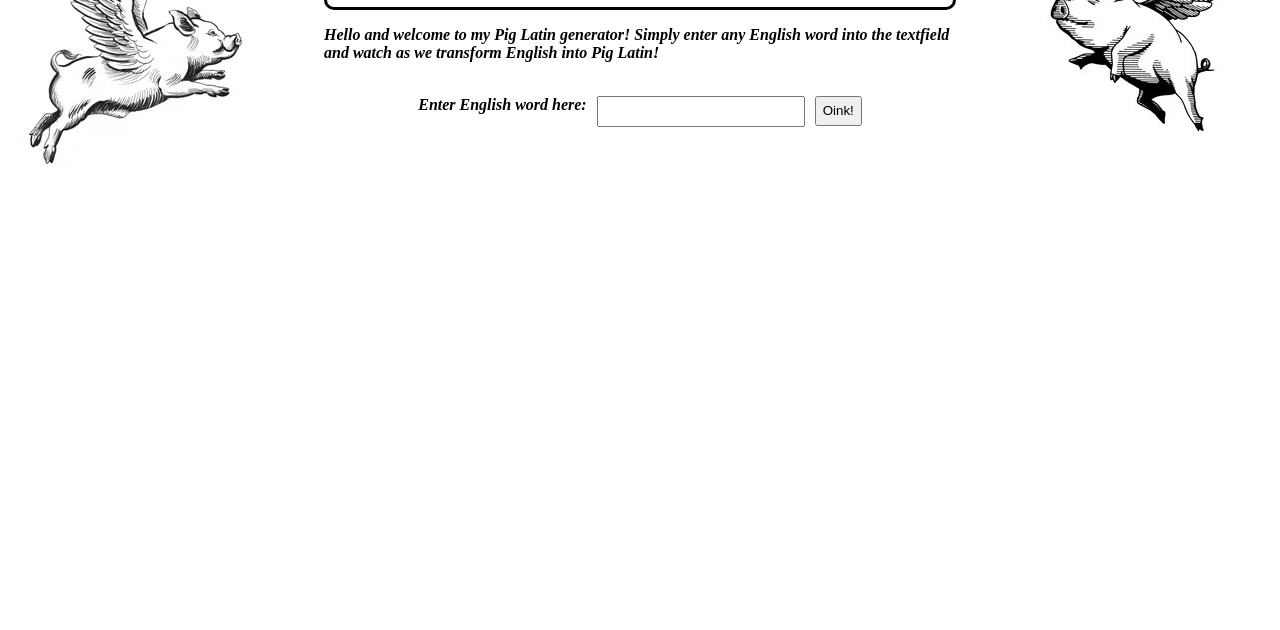
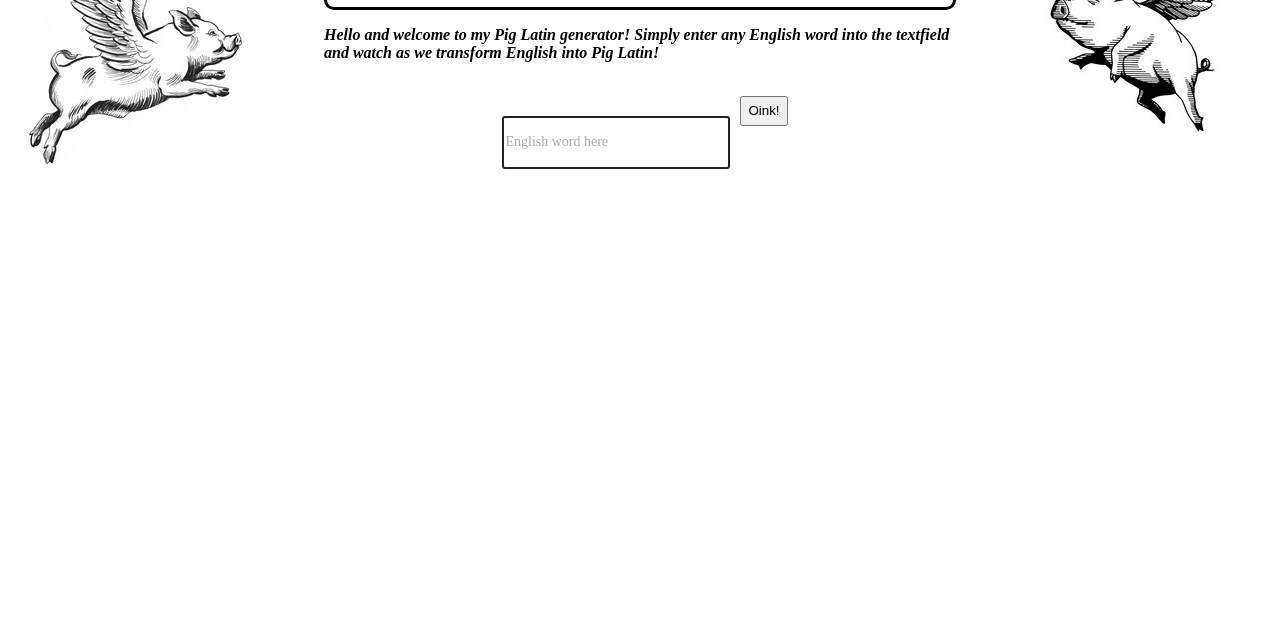
Before and after one commit to CoreyTyler/PigLatin, a plain HTML site: page html/pigLatinUI.html in a window 1280 px wide. Shown: the part 170-800 px from the top of the page. Drawn offline with Linux system fonts and the light colour scheme.

Commit message:
input field stylized

```diff
--- a/css/pigLatin.css
+++ b/css/pigLatin.css
@@ -25,11 +25,54 @@
   margin-top: 0;
 }
 
+.custom-field {
+  position: relative;
+  font-size: 14px;
+  padding-top: 20px;
+  margin-bottom: 5px;
+}
+
 .textBox {
   height: 25px;
   width: 200px;
   margin-right: 10px;
   margin-left: 10px;
+  border: 2px solid #222;
+  appearance: none;
+  background: none;
+  padding: 12px;
+  border-radius: 3px;
+  outline: none;
+  font-size: 14px;
+  transition: border-color 0.3s ease;
+}
+
+.placeholder {
+  position: absolute;
+  left: 12px;
+  top: calc(50% + 10px);
+  transform: translateY(-50%);
+  color: #aaa;
+  transition: top 0.3s ease, font-size 0.3s ease, color 0.3s ease;
+}
+
+.custom-field input:valid,
+.custom-field input:focus {
+  border-color: #222;
+  transition-delay: 0.1s;
+}
+
+.custom-field input + .placeholder {
+  padding: 0 5px;
+  left: 8px;
+}
+
+.custom-field input:valid + .placeholder,
+.custom-field input:focus + .placeholder {
+  top: 20px;
+  font-size: 12px;
+  color: #222;
+  background: #fff;
 }
 
 .submitButton {
--- a/html/pigLatinUI.html
+++ b/html/pigLatinUI.html
@@ -21,8 +21,10 @@
         </p>
     </div>
     <div class="textBoxContainer">
-        <p class="englishHere">Enter English word here:</p>
-        <input type="text" class="textBox" id="inputElement" maxlength="45">
+        <label class="custom-field">
+        <input type="text" class="textBox" id="inputElement" maxlength="45" required/>
+        <span class="placeholder">English word here</span>
+        </label>
         <input type="submit" value="Oink!" class="submitButton" onclick="translation()">
     </div>
     <div class="display">
```
